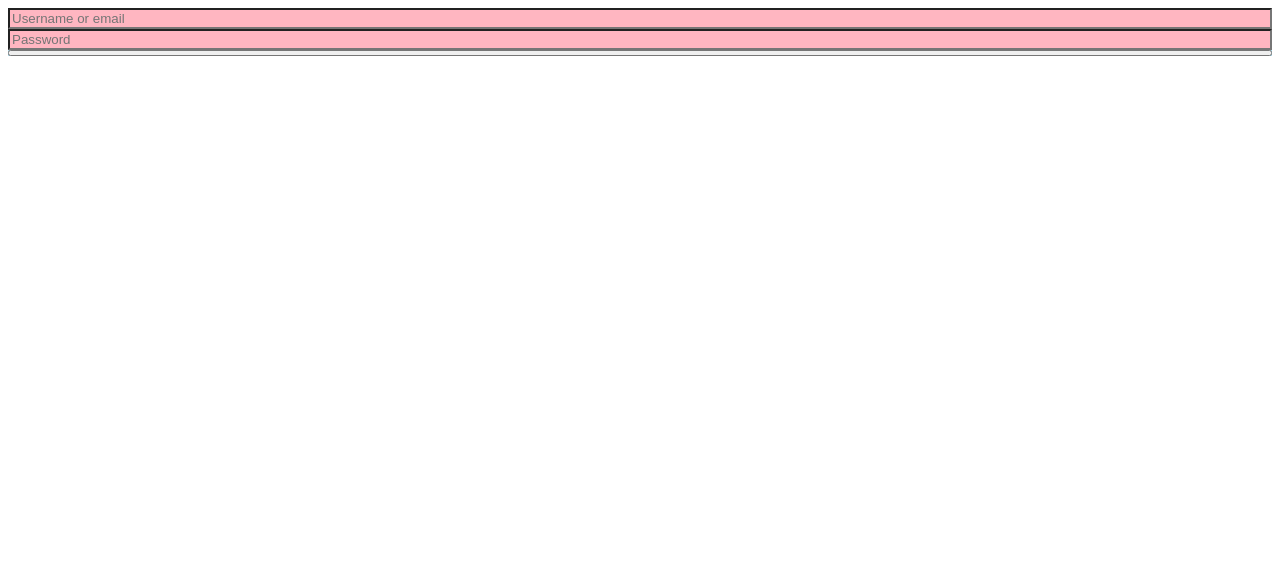
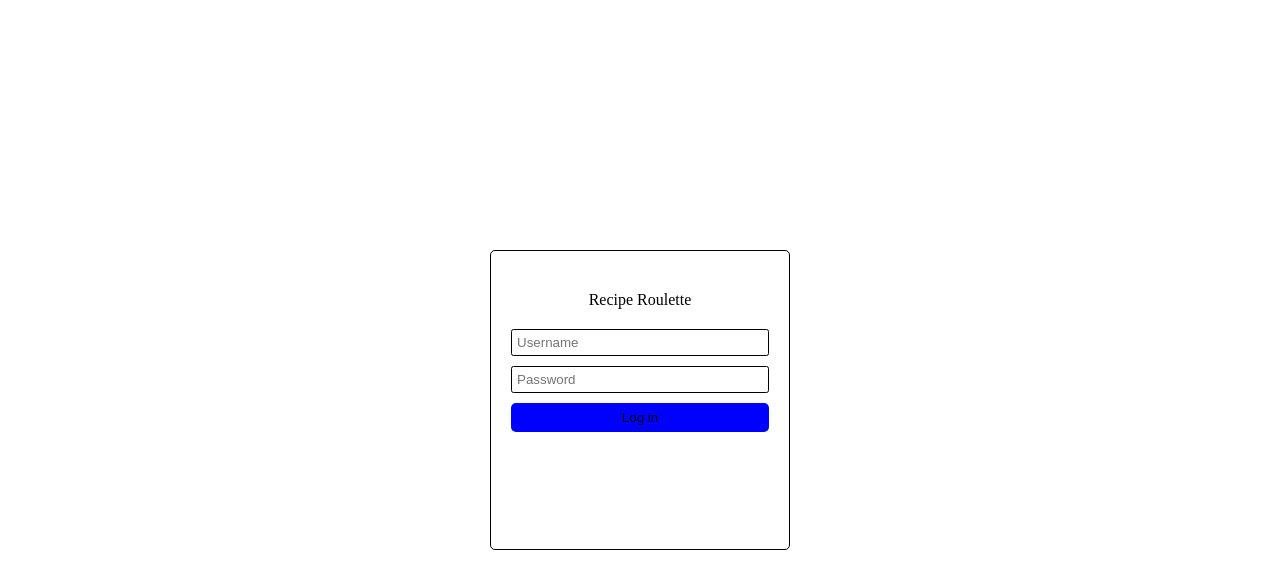
Before and after one commit to RecipeRoulette-inc/RecipeRouletteV.2, a React (Create React App) app in the folder client/: page / in a window 1280 px wide. Shown: the top 588 px of the page. Built offline with nearby package versions, Linux system fonts and the light colour scheme; the HTML template or start-up script is replaced by a standard one.

Commit message:
Created personal development branch

```diff
--- a/client/src/App.js
+++ b/client/src/App.js
@@ -1,12 +1,27 @@
 import React from 'react'
 import { BrowserRouter as Router, Route, Link } from 'react-router-dom';
+import { createGlobalStyle } from 'styled-components';
 import LoginPage from './pages/LoginPage';
+
+const GlobalStyle = createGlobalStyle`
+body {
+    margin: 0;
+    padding: 0;
+}
+
+* {
+    box-sizing: border-box;
+}
+
+`;
+
 
 const App = () => {
     return (
-
-
+        <>
+        <GlobalStyle/>
         <LoginPage />
+        </>
     )
 }
 
--- a/client/src/components/LoginForm.js
+++ b/client/src/components/LoginForm.js
@@ -1,41 +1,63 @@
 import styled from "styled-components";
-import {useForm} from 'react-hook-form'
-
+import { useForm } from 'react-hook-form'
 const LoginForm = () => {
   const {register, handleSubmit} = useForm();
 
   return (
     <WrapForm>
+      <Header>Recipe Roulette</Header>
     <Form onSubmit={handleSubmit((data)=> console.log(data))}>
       <Input
         {...register('username', {required: 'This is required'})}
-        placeholder='Username or email'
-      />
+        placeholder='Username'
+        />
+
       <Input
         {...register('password', {required: 'This is required'})}
         placeholder='Password'
-      />
-      <Submit type='submit' />
+        />
+
+      <Submit type='submit' > Log in</Submit>
     </Form>
     </WrapForm>
   )
 };
 
 const WrapForm = styled.div`
+width: 300px;
+height: 300px;
+border: 1px solid black;
+border-radius: 5px;
+padding: 20px 20px;
 `;
+
+const Header = styled.div`
+display: flex;
+align-items: center;
+justify-content: center;
+padding: 20px 20px;
+`;
+
 
 const Form = styled.form`
 display: flex;
 flex-direction: column;
-background: lightblue;
+gap: 10px
 `;
 
 const Input = styled.input`
-background: lightpink;
+padding: 5px 5px;
+border: 1px solid black;
+border-radius: 2.5px;
 `;
 
 const Label = styled.label``;
 
-const Submit = styled.button``;
+const Submit = styled.button`
+padding: 7px 7px;
+border: none;
+border-radius: 5px;
+background: blue;
+`;
 
 export default LoginForm;
--- a/client/src/pages/LoginPage.js
+++ b/client/src/pages/LoginPage.js
@@ -9,6 +9,13 @@ const LoginPage = () => {
   );
 }
 
-const WrapPage = styled.div``;
+const WrapPage = styled.div`
+display: flex;
+align-items: center;
+justify-content: center;
+height: 100vh;
+width: 100vw;
+overflow: scroll;
+`;
 
 export default LoginPage;
```
Also changed, not shown: client/src/pages/HomePage.js (added, +7 -0 lines), 2 other files (tests, documents, lock files or other folders).
